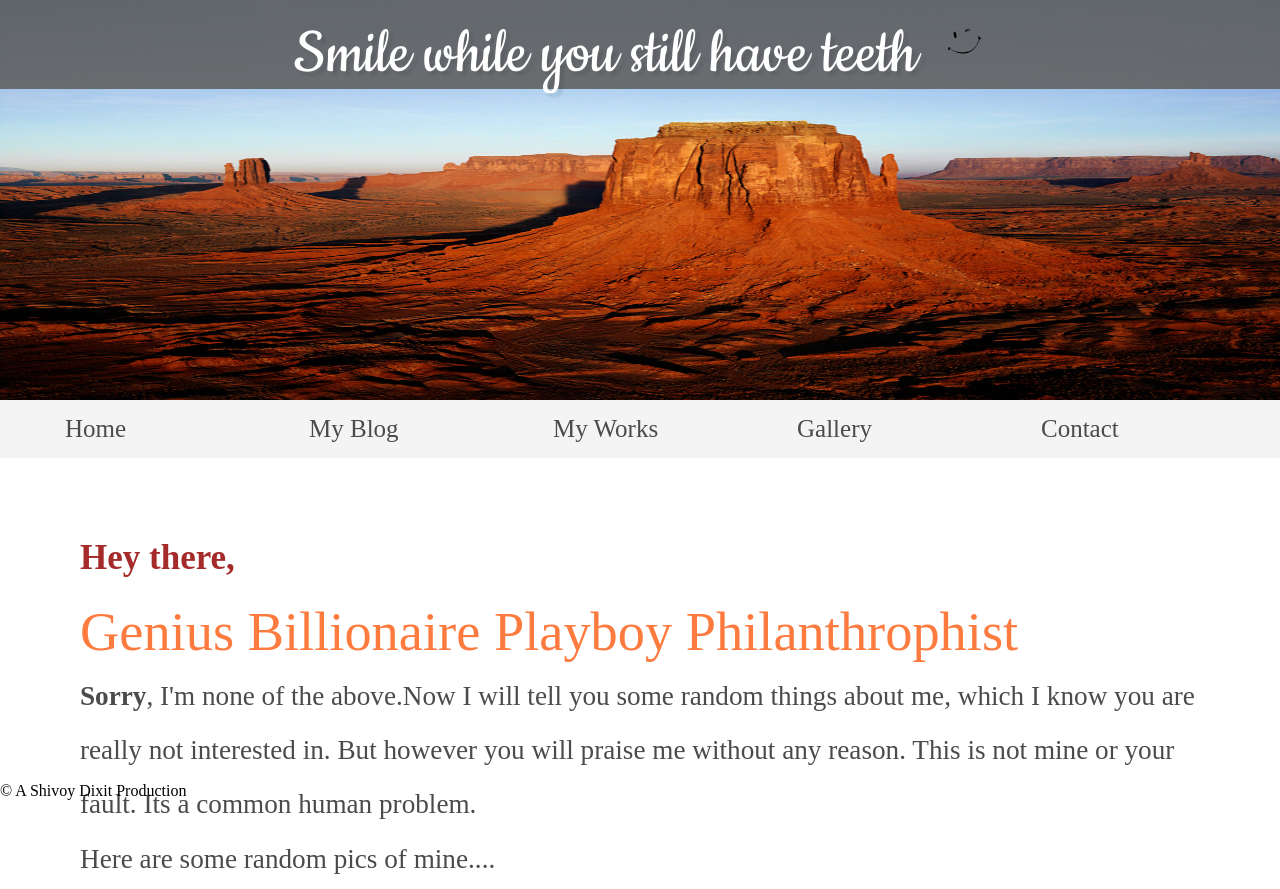
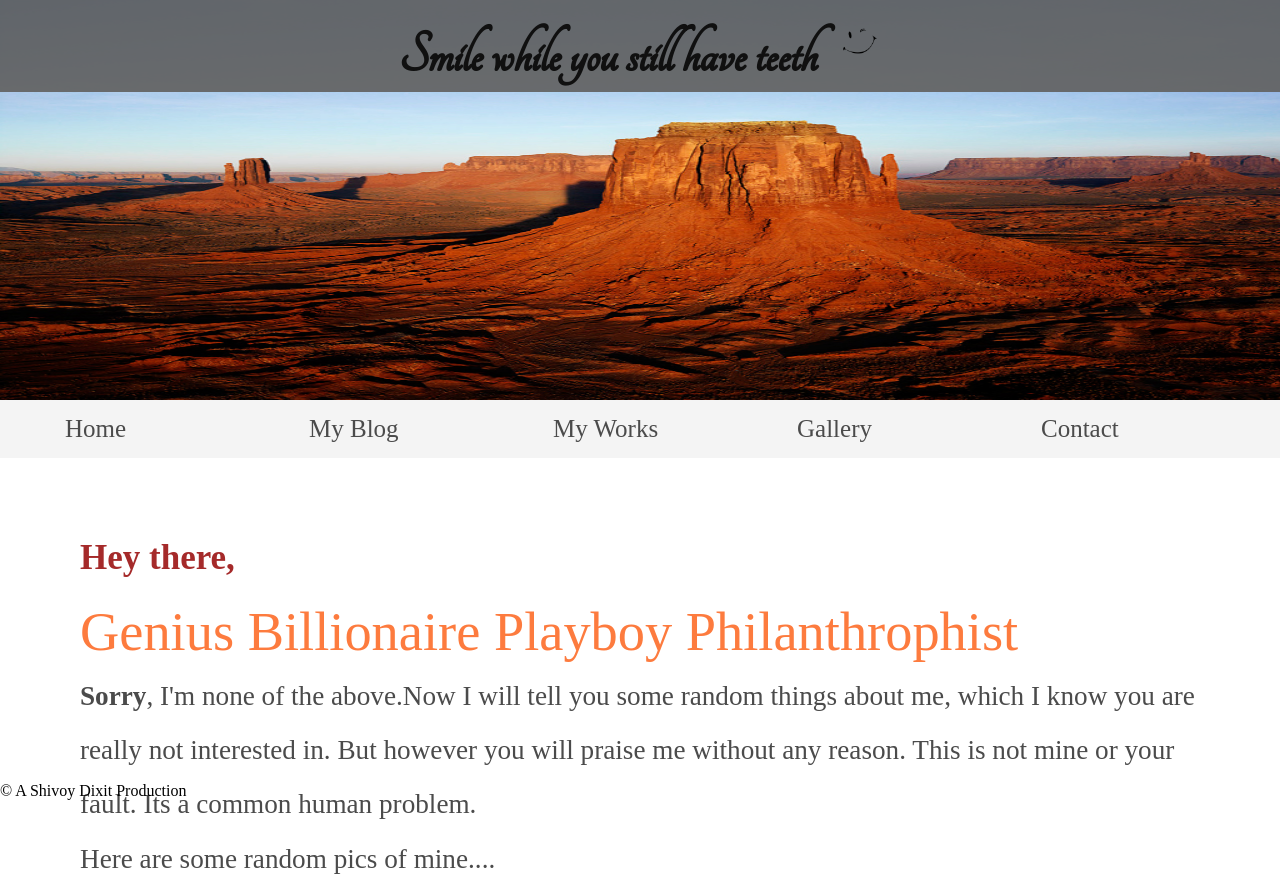
Before and after one commit to shiv-aay/me, a plain HTML site: page index.html in a window 1280 px wide. Shown: the top 889 px of the page. Drawn offline with Linux system fonts and the light colour scheme.

Commit message:
quote fixed

```diff
--- a/index.html
+++ b/index.html
@@ -2,16 +2,16 @@
 <html>
  <head>
   <link rel="icon" href="images/s.jpg" type="image/jpg" sizes="16x16">
+  <link rel="stylesheet" href="https://fonts.googleapis.com/css?family=Tangerine">
   <meta name="viewport" content="width=device-width, initial-scale=1.0">
-  <link href='http://fonts.googleapis.com/css?family=Cookie' rel='stylesheet' type='text/css'>
   <link rel="stylesheet" href="styles.css">
 
   <title>Home Page</title>
  </head>
 
  <body >
-    <header>
-      <h1 >Smile while you still have teeth <img src="images/smile.png" height="65px" width="65px" style="padding: 0;margin: 0;"> </h1>
+    <header class="w3-tangerine">
+      <h1 >Smile while you still have teeth <img src="images/smile.png" height="65px" width="65px"> </h1>
     </header>
     <section style="margin-bottom: 0;padding-bottom: 0;height: 400px;" class="banner">
     <img  src="images/Desert.jpg" alt="banner">
--- a/styles.css
+++ b/styles.css
@@ -1,5 +1,5 @@
 header{
-    background-color: rgba(100, 100, 100, 0.918);
+    background-color: rgba(100, 100, 100, 0.938);
     text-align: center;
     position: fixed;
     width:100%;
@@ -18,6 +18,10 @@ header{
 @-webkit-keyframes fontfix {
     from { opacity: 0; }
     to   { opacity: 1; }
+}
+.w3-tangerine {
+  font-family: "Tangerine", serif;
+  font-size: 30px;
 }
 .more_contacts{
     animation: shake 2s;
@@ -48,11 +52,6 @@ header h1{
     display: inline-block;
     padding: 6px 12px;
     margin-left: 10px;
-    font-size: 50px;
-    font: 400 70px/0.8 'Cookie', Helvetica, sans-serif;
-  color: #fff;
-  text-shadow: 4px 4px 3px rgba(0,0,0,0.1);
-  text-align: center;
 }
 .banner img{
     min-width: 100%;
@@ -62,7 +61,7 @@ nav{
     background-color: #f4f4f4;
     padding: 10px;
     position:sticky;
-    top:85px;
+    top:97px;
     box-sizing: border-box;
     z-index: 1;
 }
```
Also changed, not shown: contacts.html (+2 -2 lines), gallery.html (+2 -2 lines), mywork.html (+2 -2 lines).
